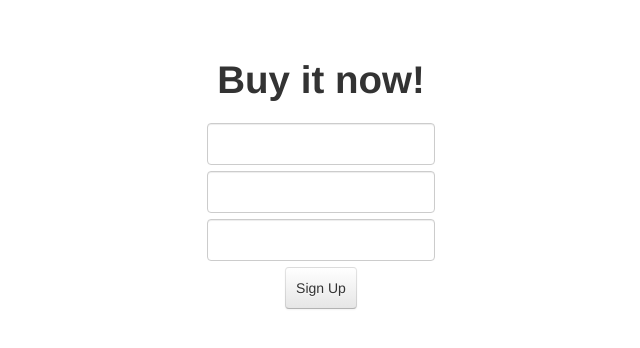
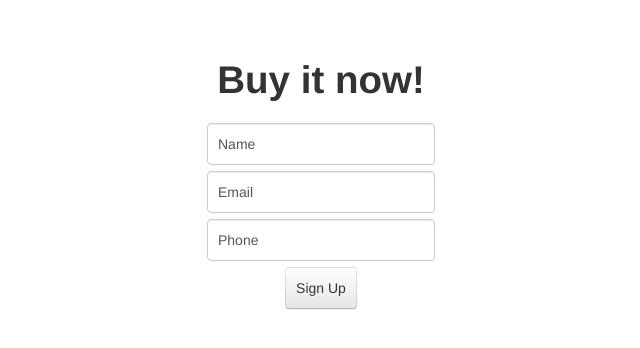
Before and after one commit to glondon/rea-landing-page, a PHP site: page / in a window 1280 px wide. Shown: the top 348 px of the page, without its empty margins (319-959 px from the left). Run offline with PHP 8.4, Linux system fonts and the light colour scheme; data that the repository does not hold is empty; a stand-in replaces the project's code that opens the database connection; some libraries are stand-ins or nearby versions.

Commit message:
Added onblur & onfocus for form elements.

```diff
--- a/index.php
+++ b/index.php
@@ -60,9 +60,12 @@ include 'config.php';
 			<fieldset>
 				<div class="col-xs-10">
 					<ul id="formError"></ul>
-					<input type="text" name="name" id="nameInput" class="form-control" /><br />
-					<input type="text" name="email" id="emailInput" class="form-control" /><br />
-					<input type="text" name="phone" id="phoneInput" class="form-control" /><br />
+					<input type="text" name="name" id="nameInput" class="form-control" value="Name" onfocus="if (this.value == 'Name') this.value = '';"
+						onblur="if (this.value == '') this.value = 'Name';" /><br />
+					<input type="text" name="email" id="emailInput" class="form-control" value="Email" onfocus="if (this.value == 'Email') this.value = '';"
+						onblur="if (this.value == '') this.value = 'Email';" /><br />
+					<input type="text" name="phone" id="phoneInput" class="form-control" value="Phone" onfocus="if (this.value == 'Phone') this.value = '';"
+						onblur="if (this.value == '') this.value = 'Phone';" /><br />
 					<button type="submit" id="formSubmit" class="btn btn-default btn-sm">Sign Up</button>
 				</div>
 			</fieldset>
```
